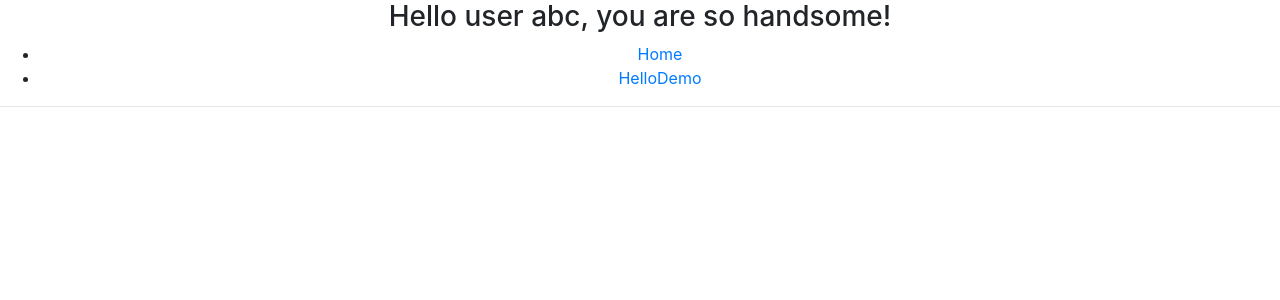
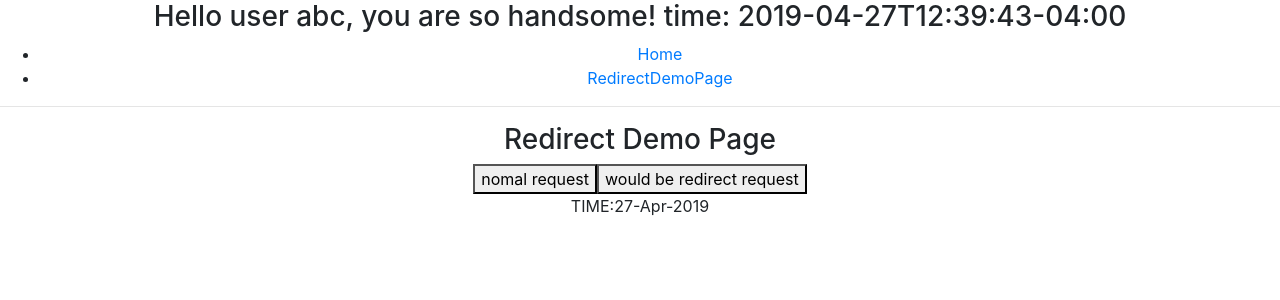
Before and after one commit to cgycch/react_demo, a React (Create React App) app: page /RedirectDemoPage/cch/18 in a window 1280 px wide. Shown: the top 300 px of the page. Built offline with nearby package versions, Linux system fonts and the light colour scheme.

Commit message:
add demo about location reload

```diff
--- a/package.json
+++ b/package.json
@@ -5,6 +5,7 @@
   "dependencies": {
     "bootstrap": "^4.3.1",
     "moment": "^2.24.0",
+    "moment-timezone": "^0.5.25",
     "react": "^16.8.6",
     "react-bootstrap": "^1.0.0-beta.8",
     "react-dom": "^16.8.6",
--- a/src/App.js
+++ b/src/App.js
@@ -2,14 +2,13 @@ import React, { Component } from 'react';
 import './App.css';
 import { getUserInfos } from './ui/actions/common/user'
 import BasicNavExample from './ui/components/BasicNavExample'
+import moment from 'moment-timezone'
+moment.locale('en-us')
+moment.tz.setDefault('America/New_York')
+console.log('my real time zone is:', moment.tz.guess())
+console.log('moment defaultFormat:',moment.defaultFormat)
 class App extends Component {
-  constructor(props) {
-    super(props)
-    this.setState({
-      userId: '00001',
-      userName: 'admin'
-    })
-  }
+
   componentDidMount = () => {
     console.log('componentDidMount...')
     getUserInfos().then(res => {
@@ -27,7 +26,7 @@ class App extends Component {
     }
     return (
       <div className="App">
-        <h3>Hello {userName}, you are so handsome!</h3>
+        <h3>Hello {userName}, you are so handsome! time: {moment().format()}</h3>
         <BasicNavExample />
       </div>
     );
--- a/src/ui/components/BasicNavExample.js
+++ b/src/ui/components/BasicNavExample.js
@@ -9,6 +9,8 @@ import HelloDemo from './HelloDemo'
 //some demo page
 import LoginPage from '../pages/LoginPage'
 import UserListPage from '../pages/UserListPage'
+import RedirectDemoPage from '../pages/RedirectDemoPage'
+
 
 class BasicNavExample extends Component {
     render() {
@@ -24,7 +26,8 @@ class BasicNavExample extends Component {
                         {/* <li><Link to="/topics">Topics</Link></li> */}
                         {/* <li><Link to="/componentsDemo">Base Component demo</Link></li> */}
                         {/* <li><Link to="/userList">goToUserPage</Link></li> */}
-                        <li><Link to="/helloDemo/cch/18">HelloDemo</Link></li>
+                        {/* <li><Link to="/helloDemo/cch/18">HelloDemo</Link></li> */}
+                         <li><Link to="/RedirectDemoPage/cch/18">RedirectDemoPage</Link></li>
                     </ul>
                 </div>
                 <hr/>
@@ -36,6 +39,7 @@ class BasicNavExample extends Component {
                 <Route path="/componentsDemo" component={FormDemo} />
                 <Route path="/userList" component={UserListPage} />
                 <Route path="/helloDemo/:name/:age" component={HelloDemo} />
+                <Route path="/RedirectDemoPage/:name/:age" component={RedirectDemoPage} />
             </Router>
         );
     }
--- a/src/ui/components/LoginDemo.js
+++ b/src/ui/components/LoginDemo.js
@@ -35,11 +35,11 @@ const initialState = {
     isValid: false
 };
 
-const setState = 'SET_STATE';
+const act_type_set_state = 'SET_STATE';
 
 function myreducer(state, action) {
     switch (action.type) {
-        case setState:
+        case act_type_set_state:
             return {
                 ...state,
                 ...action.payload
@@ -71,7 +71,7 @@ export default function LoginDemo() {
             ...field, [name]: value
         });
         dispatch({
-            type: setState,
+            type: act_type_set_state,
             payload: {
                 error: schemaErrors,
                 field: { ...field, [name]: value },
--- a/src/ui/pages/LoginPage.js
+++ b/src/ui/pages/LoginPage.js
@@ -4,8 +4,7 @@ import LoginDemo from '../components/LoginDemo';
 class LoginPage extends Component {
     constructor(props) {
         super(props)
-        this.state = {
-        }
+        this.setState({})
     }
 
   testLogin(){
--- /dev/null
+++ b/src/ui/pages/RedirectDemoPage.js
@@ -0,0 +1,49 @@
+import React, { Component } from 'react';
+import moment from 'moment-timezone'
+export default class RedirectDemoPage extends Component {
+    constructor(props) {
+        super(props)
+        this.state = {
+            key: 'redirect demo',
+            curTime: moment(new Date()).format('DD-MMM-YYYY')
+        }
+    }
+
+    componentDidMount = () => {
+        console.log('RedirectDemoPage init .... ')
+    }
+    onTimeupdate = () => {
+        this.setState({
+            curTime: moment().format()
+        })
+    }
+
+    onServiceRequest = () => {
+        fetch('http://localhost:8080/mock/0612/302/request').then(resp => {
+            console.log('resp', resp)
+            const content_type = resp.headers.get('Content-Type')
+            if (content_type.indexOf('text') !== -1) {
+                console.log('Content-Type',content_type)
+                return resp.text()
+            }
+        }).then(body => {
+            console.log('body', body)
+            if (body && body.indexOf('my login'));
+            alert('you would be reload current page')
+            window.location.reload()
+        }).catch(err => {
+            console.log('error', err)
+        })
+    }
+
+    render() {
+        return (
+            <div >
+                <h3>Redirect Demo Page</h3>
+                <button onClick={this.onTimeupdate}>nomal request</button>
+                <button onClick={this.onServiceRequest}>would be redirect request</button>
+                <div>TIME:{this.state.curTime}</div>
+            </div>
+        )
+    }
+}
```
Also changed, not shown: 1 other file (tests, documents, lock files or other folders).
